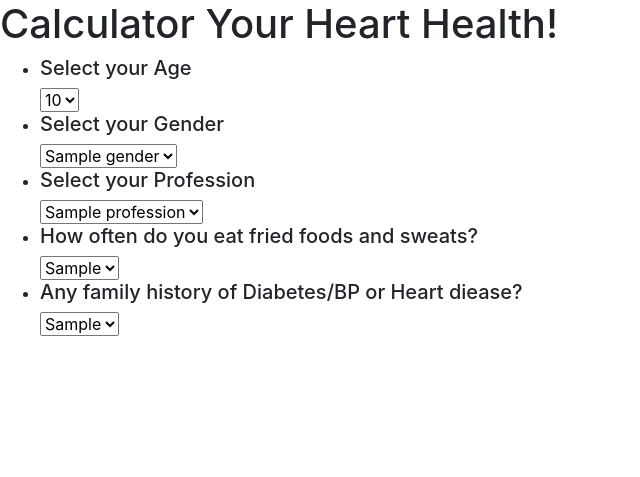
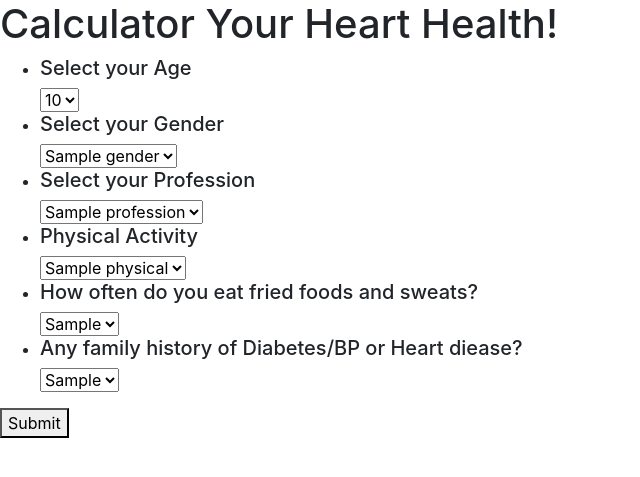
Before and after one commit to yogeshchauhan09/hearthealth, a Flask app: template heart_calculator/templates/home.html in a window 1280 px wide. Shown: the top 477 px of the page, without its empty margins (0-640 px from the left). Run offline with Flask 3, Linux system fonts and the light colour scheme; the template is opened without the code that fills it: most values are stand-ins (such as "Sample title", 1, 10 or a date in 2020).

Commit message:
Add post method to get data on submit

```diff
--- a/heart_calculator/app.py
+++ b/heart_calculator/app.py
@@ -10,13 +10,27 @@ def home_page():
 
     age_list = ['<20', '20><35', '35><60', '60<']
     gender_list = ['Male', 'Female']
-    profession_list = ['Desk Job', 'Field Job', 'Standing Job/Physical Activity',
-                    'Exaercise Daily', 'Exercise once a week', 'Never']
+    profession_list = ['Desk Job', 'Field Job', 'Standing Job']
+    physical_act_list = ['Exaercise Daily', 'Exercise once a week', 'Never']
     how_often_list = ['Once a Week', 'Once a Month', 'Twice or More in a Week']
     family_history_list = ['Yes', 'No']
 
+    if request.method == "POST":
+        age = request.form.get('age')
+        gender = request.form.get('gender')
+        pro = request.form.get('profession')
+        physical = request.form.get('physical')
+        often = request.form.get('how_often')
+        history =request.form.get('family_history')
+        print('ageeee', age)
+        return  "Your age is: " + age + "<br>Gender is: " + gender + "<br>Profession is: " + pro + "<br>Physical Activities: " + physical + "<br>You eat fried foods: " + often + "<br>Family history: " + history
+        print("Full_data", full_data)
+        # for i in full_data:
+        #     print(i)
+        #     return i
+
     return render_template('home.html', age_list=age_list, gender_list=gender_list,
-                            profession_list=profession_list,
+                            physical_act_list=physical_act_list, profession_list=profession_list,
                             how_often_list=how_often_list, family_history_list=family_history_list)
 
 if __name__ == "__main__":
--- a/heart_calculator/templates/home.html
+++ b/heart_calculator/templates/home.html
@@ -12,6 +12,7 @@
   </head>
   <body>
     <h1>Calculator Your Heart Health!</h1>
+    <form action="{{ url_for("home_page")}}" method="post">
     <ul>
       <li>
         <h5>Select your Age</h5>
@@ -41,6 +42,15 @@
       </li>
 
       <li>
+        <h5>Physical Activity</h5>
+        <select name="physical">
+          {% for physical in physical_act_list %}
+            <option>{{physical}}</option>
+          {% endfor %}
+        </select>
+      </li>
+
+      <li>
         <h5>How often do you eat fried foods and sweats?</h5>
         <select name="how_often">
           {% for how_often in how_often_list %}
@@ -58,6 +68,7 @@
         </select>
       </li>
     </ul>
+    <button type="submit">Submit</button>
 
     <!-- Optional JavaScript; choose one of the two! -->
 
```
